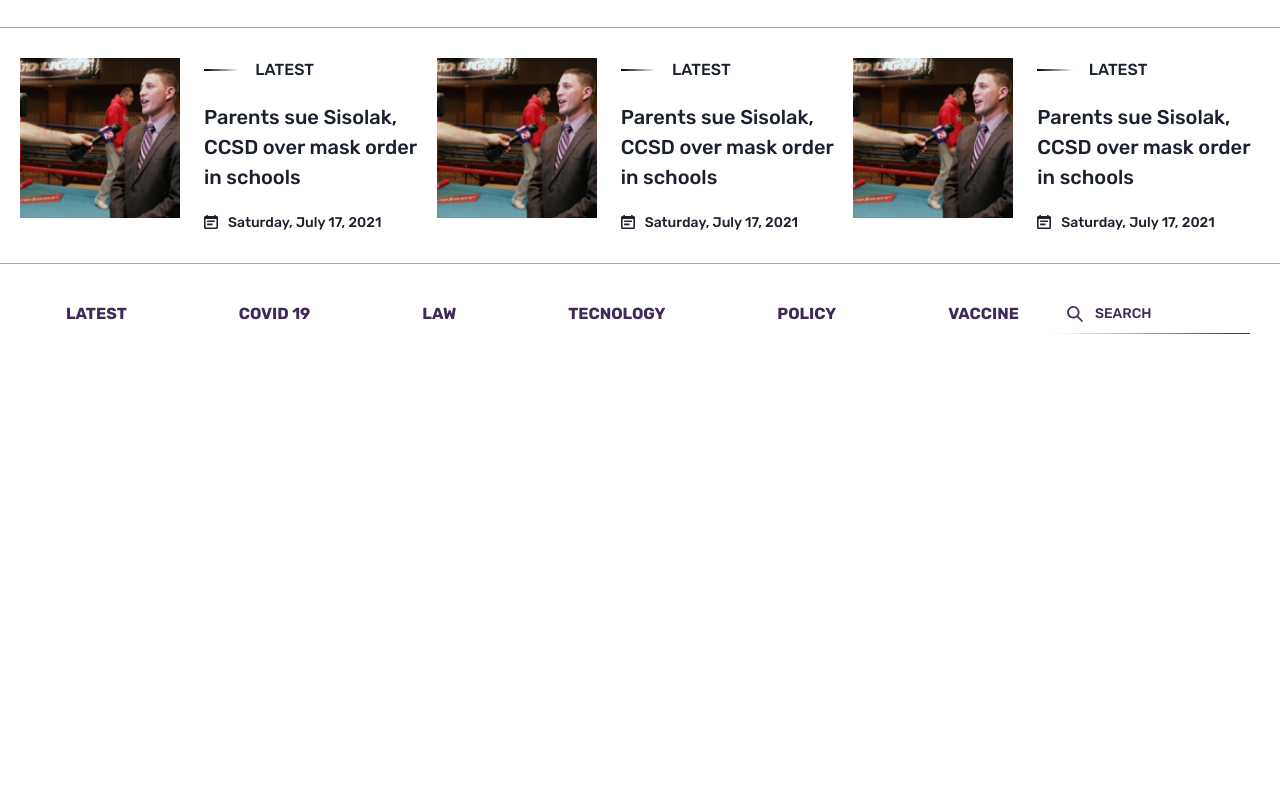
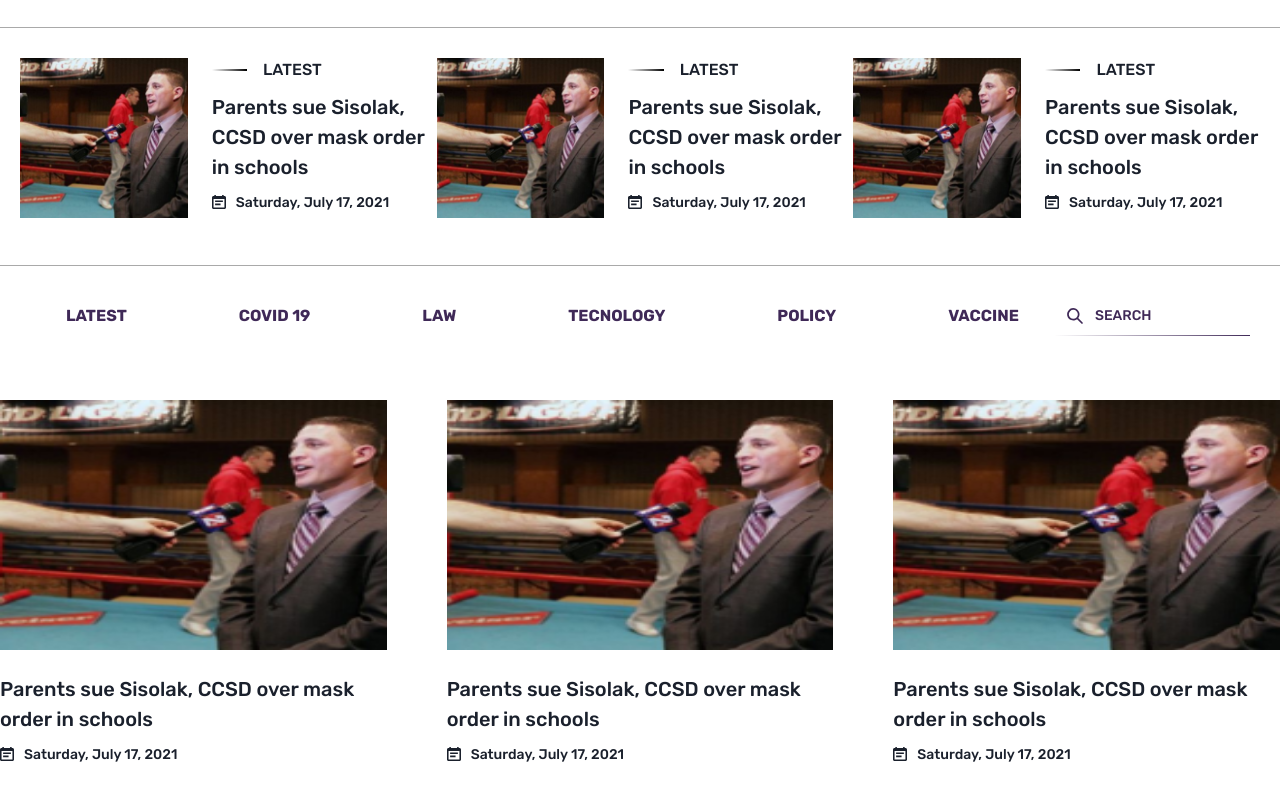
Before and after one commit to JoaoMarcelo-J/RBR-Front-Challenge, a Next.js app: page / in a window 1280 px wide. Shown: the part 1111-1911 px from the top of the page. Before the commit the page ends 1445 px from the top, so only its background shows below. Built offline with nearby package versions, Linux system fonts and the light colour scheme.

Commit message:
feat: Feed component on homepage

```diff
--- a/src/components/elements/featured-news-card.tsx
+++ b/src/components/elements/featured-news-card.tsx
@@ -1,15 +1,46 @@
 import { CalendarIcon, TimeIcon } from "@chakra-ui/icons";
 import { Flex, HStack, Img, Text } from "@chakra-ui/react";
 
-export const FeaturedNewsCard = () => {
+interface FeaturedNewsCardProps {
+  variant?: "vertical" | "big" | "regular";
+  content?: {
+    title: string;
+    description: string;
+    image: string;
+  };
+}
+
+export const FeaturedNewsCard = ({
+  variant,
+  content,
+}: FeaturedNewsCardProps) => {
   return (
     <Flex
+      h={variant === "big" ? "250px" : "177px"}
       gap="24px"
+      direction={variant === "vertical" ? "column" : "row"}
       transition="box-shadow 0.2s"
       _hover={{ boxShadow: "2px 2px 10px rgba(0, 0, 0, 0.135216);" }}
     >
-      <Img src="/pictures/news-img.png" h="160px" w="160px" />
-      <Flex flexDirection="column" gap="20px">
+      <Img
+        src={content?.image ? content.image : "/pictures/news-img.png"}
+        h={
+          variant === "vertical"
+            ? "250px"
+            : variant === "big"
+            ? "100%"
+            : "160px"
+        }
+        w={
+          variant === "vertical"
+            ? "100%"
+            : variant === "big"
+            ? "600px"
+            : "200px"
+        }
+      />
+      <Flex flexDirection="column" gap={variant === "big" ? "20px" : "10px"}>
+        {variant !== "vertical" && (
           <Text
             display="flex"
             w="110px"
@@ -19,16 +50,22 @@ export const FeaturedNewsCard = () => {
               flex: 1,
               height: "2px",
               marginRight: "16px",
-            background: "linear-gradient(to right, black, white)",
+              background: "linear-gradient(to right, white, black)",
             }}
             fontSize="1rem"
             as="h4"
           >
-          LATEST
+            {content?.title ? content.title : "LATEST"}
           </Text>
+        )}
         <Text fontSize="1.25rem" as="p">
           Parents sue Sisolak, CCSD over mask order in schools
         </Text>
+        {content?.description && (
+          <Text fontSize="0.875rem" as="p">
+            {content?.description}
+          </Text>
+        )}
         <Flex
           gap="10px"
           align="center"
--- /dev/null
+++ b/src/components/modules/feed.tsx
@@ -0,0 +1,41 @@
+import { Grid, GridItem, VStack } from "@chakra-ui/react";
+import { FeaturedNewsCard } from "components/elements/featured-news-card";
+
+export const Feed = () => {
+  const content = {
+    title: "COVID-19",
+    description:
+      "In a span of one week, the number of deaths due to COVID-19 vaccines reported to the government’s database outnumbered the official count of deaths due to the virus.",
+    image: "/pictures/covid.png",
+  };
+
+  return (
+    <Grid
+      templateColumns="repeat(3, 1fr)"
+      mt="4rem"
+      templateRows="400px 1200px"
+      columnGap="60px"
+      rowGap="80px"
+    >
+      <GridItem>
+        <FeaturedNewsCard variant="vertical" />
+      </GridItem>
+      <GridItem>
+        <FeaturedNewsCard variant="vertical" />
+      </GridItem>
+      <GridItem>
+        <FeaturedNewsCard variant="vertical" />
+      </GridItem>
+      <GridItem colSpan={2}>
+        <VStack gap="40px">
+          <FeaturedNewsCard content={content} variant="big" />
+          <FeaturedNewsCard content={content} variant="big" />
+          <FeaturedNewsCard content={content} variant="big" />
+        </VStack>
+      </GridItem>
+      <GridItem colSpan={1}>
+        <FeaturedNewsCard />
+      </GridItem>
+    </Grid>
+  );
+};
--- a/src/components/modules/navbar.tsx
+++ b/src/components/modules/navbar.tsx
@@ -43,24 +43,12 @@ export const NavBar = () => {
             Menu
           </MenuButton>
           <MenuList>
-            <MenuItem>
-              <NavBarItem content="LATEST" />
-            </MenuItem>
-            <MenuItem>
-              <NavBarItem content="COVID 19" />
-            </MenuItem>
-            <MenuItem>
-              <NavBarItem content="LAW" />
-            </MenuItem>
-            <MenuItem>
-              <NavBarItem content="TECNOLOGY" />
-            </MenuItem>
-            <MenuItem>
-              <NavBarItem content="POLICY" />
-            </MenuItem>
-            <MenuItem>
-              <NavBarItem content="VACCINE" />
-            </MenuItem>
+            <MenuItem>LATEST</MenuItem>
+            <MenuItem>COVID 19</MenuItem>
+            <MenuItem>LAW</MenuItem>
+            <MenuItem>TECNOLOGY</MenuItem>
+            <MenuItem>POLICY</MenuItem>
+            <MenuItem>VACCINE</MenuItem>
           </MenuList>
         </Menu>
       )}
--- a/src/components/pages/home.tsx
+++ b/src/components/pages/home.tsx
@@ -4,6 +4,7 @@ import { Splide, SplideSlide } from "@splidejs/react-splide";
 import { Box, Flex, useBreakpointValue } from "@chakra-ui/react";
 import { FeaturedNews } from "components/modules/featured-news";
 import { NavBar } from "components/modules/navbar";
+import { Feed } from "components/modules/feed";
 
 export const Home = () => {
   const isWideVersion = useBreakpointValue({
@@ -31,6 +32,7 @@ export const Home = () => {
       </Splide>
       <FeaturedNews />
       <NavBar />
+      <Feed />
     </Box>
   );
 };
```
Also changed, not shown: public/pictures/covid.png (added). Lines whose indentation alone changed are shown as unchanged.
